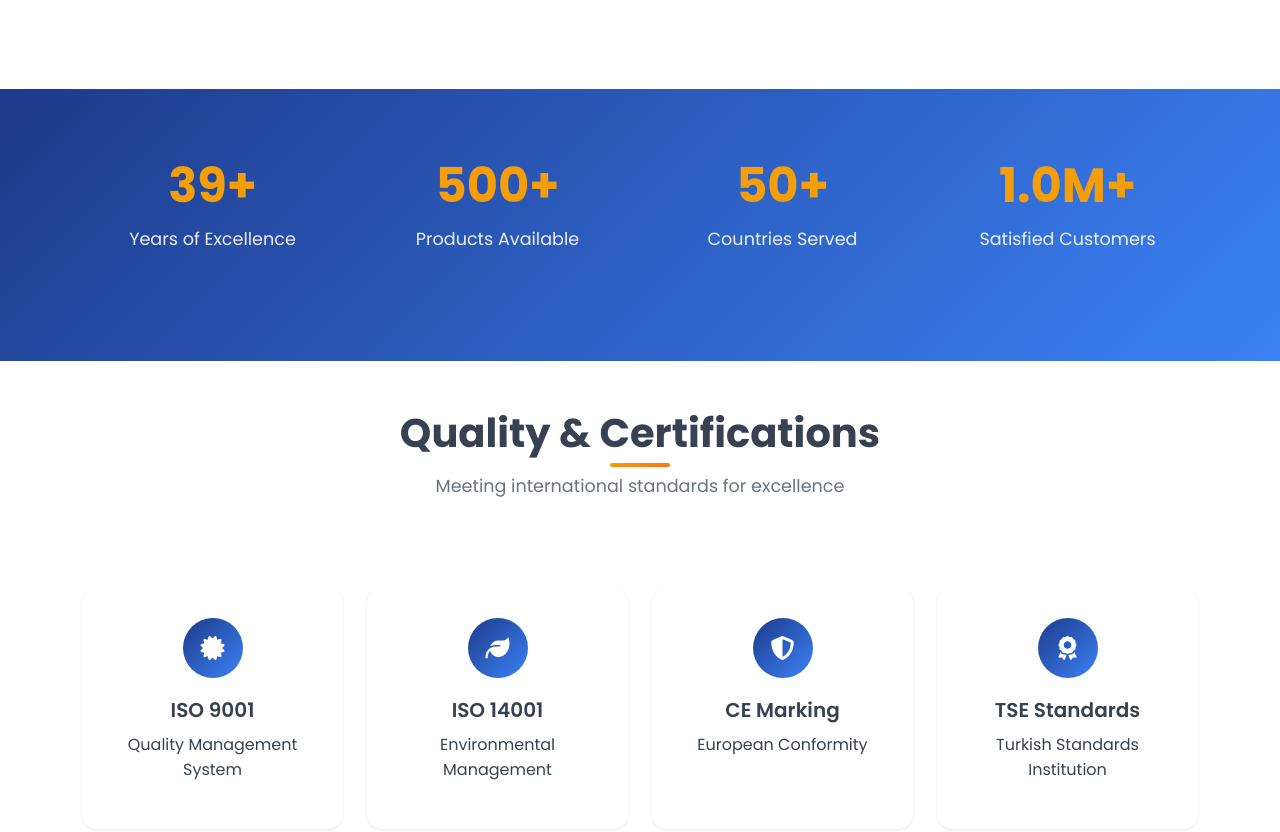
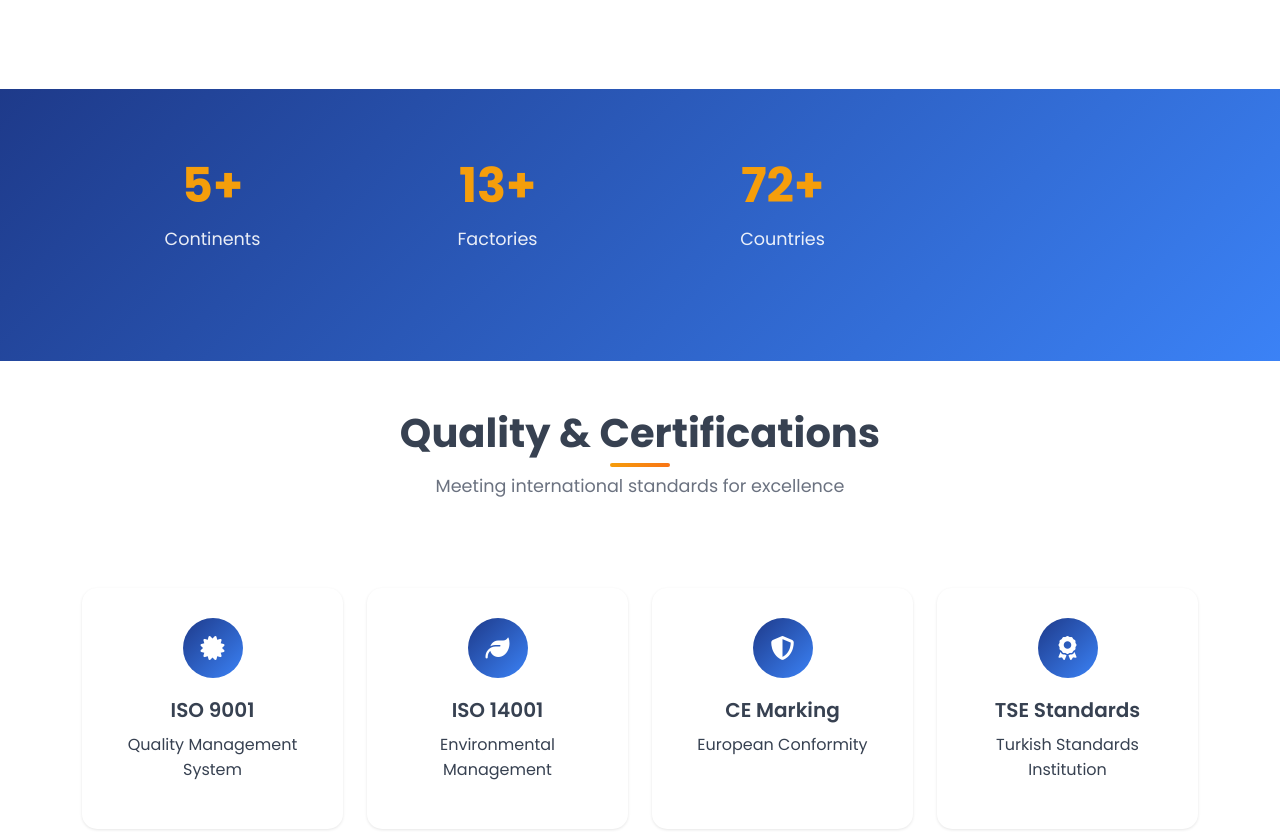
Before and after one commit to Silkcoatliberia/Silkcoatliberia-Website, a plain HTML site: page about.html in a window 1280 px wide. Shown: the part 1240-2072 px from the top of the page. Drawn offline with nearby package versions, Linux system fonts and the light colour scheme.

Commit message:
Update about.html

```diff
--- a/about.html
+++ b/about.html
@@ -147,26 +147,20 @@
             <div class="row text-center">
                 <div class="col-lg-3 col-md-6 mb-4">
                     <div class="stat-item">
-                        <h3 class="stat-number" data-count="39">39</h3>
-                        <p>Years of Excellence</p>
+                        <h3 class="stat-number" data-count="5">5</h3>
+                        <p>Continents</p>
                     </div>
                 </div>
                 <div class="col-lg-3 col-md-6 mb-4">
                     <div class="stat-item">
-                        <h3 class="stat-number" data-count="500">500+</h3>
-                        <p>Products Available</p>
+                        <h3 class="stat-number" data-count="13">13+</h3>
+                        <p>Factories</p>
                     </div>
                 </div>
                 <div class="col-lg-3 col-md-6 mb-4">
                     <div class="stat-item">
-                        <h3 class="stat-number" data-count="50">50+</h3>
-                        <p>Countries Served</p>
-                    </div>
-                </div>
-                <div class="col-lg-3 col-md-6 mb-4">
-                    <div class="stat-item">
-                        <h3 class="stat-number" data-count="1000000">1M+</h3>
-                        <p>Satisfied Customers</p>
+                        <h3 class="stat-number" data-count="72">72</h3>
+                        <p>Countries</p>
                     </div>
                 </div>
             </div>
```
